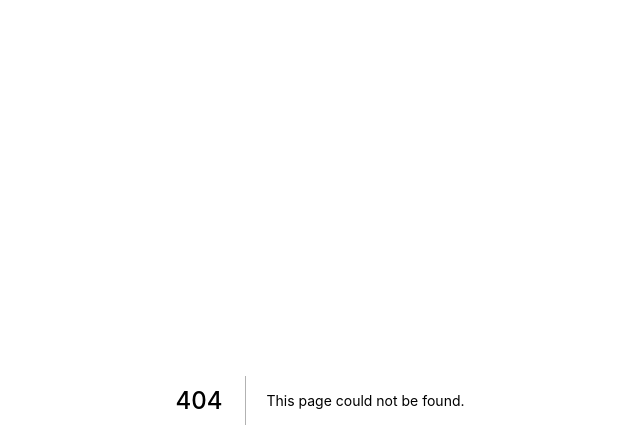
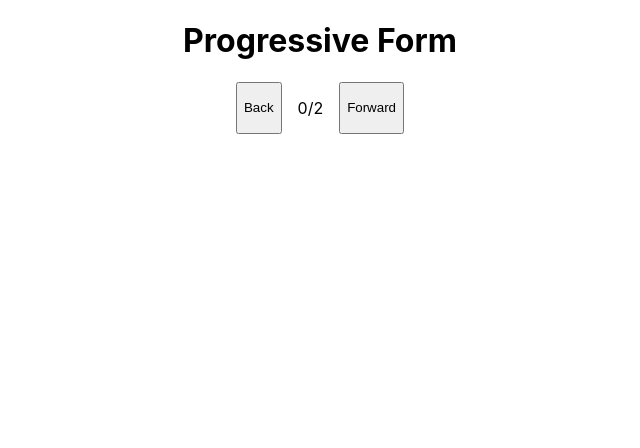
Before and after one commit to tomheaton/thinking-in-react, a Next.js app: page /progressive-form in a window 1280 px wide. Before the commit this address had no page. Shown: the top 448 px of the page, without its empty margins (320-960 px from the left). Built offline with nearby package versions, Linux system fonts and the light colour scheme.

Commit message:
progressive-form work

```diff
--- /dev/null
+++ b/src/pages/progressive-form.tsx
@@ -0,0 +1,55 @@
+import React, {useState} from "react";
+import {NextPage} from "next";
+
+type Question = {
+    question: string
+    type: string
+}
+
+const QUESTIONS: Question[] = [
+    { question: "What is an apple?", type: "test" },
+    { question: "What colour is a banana?", type: "test" }
+]
+
+const Controls: React.FC<{current: number, total: number}> = ({current, total}) => {
+
+    const handleBack = () => {
+        console.log("back");
+    }
+
+    const handleForward = () => {
+        console.log("forward");
+    }
+
+    return (
+        <div style={{display: "flex", flexDirection: "row", justifyContent: "space-evenly", minWidth: "200px"}}>
+            <button onClick={handleBack}>Back</button>
+            <p>{current}/{total}</p>
+            <button onClick={handleForward}>Forward</button>
+        </div>
+    );
+}
+
+const ProgressiveForm: React.FC = () => {
+
+    const [current, setCurrent] = useState<number>(0);
+
+    const total = QUESTIONS.length;
+
+    return (
+        <div>
+            <Controls current={current} total={total}/>
+        </div>
+    );
+}
+
+const ProgressiveFormPage: NextPage = () => {
+    return (
+        <div style={{display: "flex", flexDirection: "column", alignItems: "center"}}>
+            <h1>Progressive Form</h1>
+            <ProgressiveForm />
+        </div>
+    );
+}
+
+export default ProgressiveFormPage;
```
